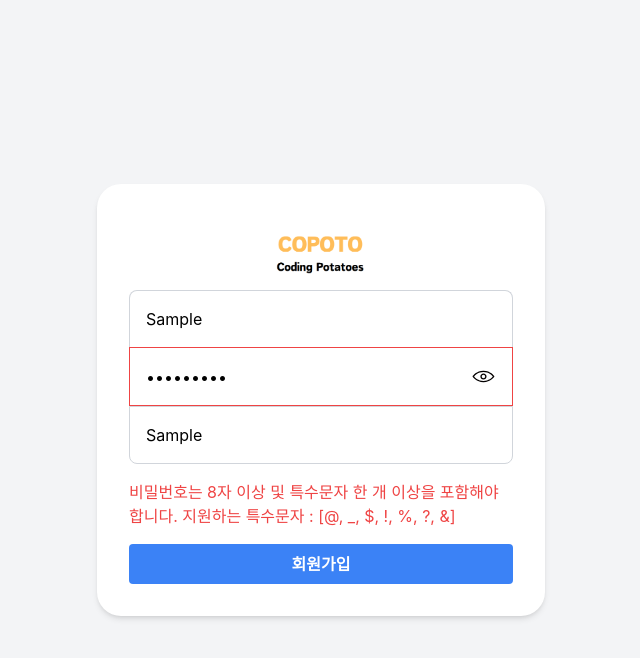
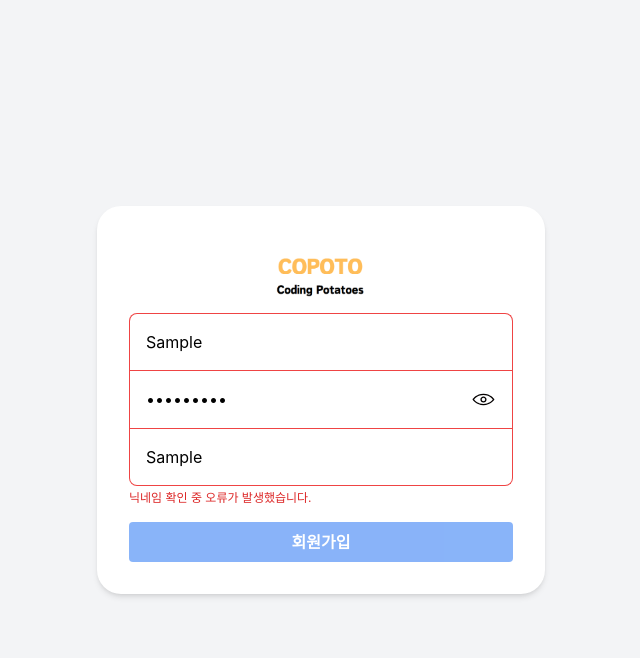
Before and after one commit to MexicoHamburger/Copoto, a React (Create React App) app in the folder frontend/: page /register in a window 1280 px wide. Both pictures are taken after typing "Sample", "Sample123", "Sample" into the empty fields and a click on the button "회원가입". Shown: the top 658 px of the page, without its empty margins (319-959 px from the left). Built offline with nearby package versions, Linux system fonts and the light colour scheme; no server answers.

Commit message:
닉네임부적절 반영

```diff
--- a/frontend/src/pages/RegisterPage.js
+++ b/frontend/src/pages/RegisterPage.js
@@ -1,21 +1,23 @@
 import React, { useState } from "react";
 import axios from 'axios';
 import { useNavigate } from "react-router-dom";
-import CopotoLogo from "../images/copotoLogo.png"
-import eyeIcon from "../images/eye.svg"
+import CopotoLogo from "../images/copotoLogo.png";
+import eyeIcon from "../images/eye.svg";
 
 function RegisterPage() {
   const [username, setUsername] = useState("");
   const [password, setPassword] = useState("");
   const [nickname, setNickname] = useState("");
+
   const [errorMessage, setErrorMessage] = useState("");
+  const [nicknameMsg, setNicknameMsg] = useState("");          // ✅ 닉네임 전용 에러 메시지
   const [formErrors, setFormErrors] = useState({
     username: false,
     password: false,
     nickname: false,
   });
   const [isPasswordVisible, setIsPasswordVisible] = useState(false);
-  const apiRoute = '/api/user'
+  const apiRoute = '/api/user';
 
   const navigate = useNavigate();
 
@@ -25,141 +27,137 @@ function RegisterPage() {
     nickname: nickname
   };
 
-  const gotoLoginPage = () => {
-    navigate('/login');
-  }
+  const gotoLoginPage = () => navigate('/login');
+
   const handleRegister = (e) => {
     e.preventDefault();
 
+    // 기존 폼 에러가 있으면 막기
+    if (Object.values(formErrors).some(Boolean)) return;
+
     axios.post(apiRoute + '/register', postData)
-      .then(response => {
-        gotoLoginPage();
-      })
-      .catch(error => console.log(error))
+      .then(() => gotoLoginPage())
+      .catch((error) => {
+        const code = error?.response?.status;
+        if (code === 403) {
+          // ✅ 서버 닉네임 검증 실패
+          setFormErrors(prev => ({ ...prev, nickname: true }));
+          setNicknameMsg("부적절한 닉네임입니다.");
+        } else if (code === 409) {
+          setFormErrors(prev => ({ ...prev, username: true }));
+          setErrorMessage("이미 존재하는 id입니다.");
+        } else {
+          setErrorMessage("회원가입 요청 중 오류가 발생했습니다.");
+        }
+      });
   };
 
   const handleError = (errorField, errorValue) => {
-    setFormErrors((prev) => ({
-      ...prev,
-      [errorField]: errorValue
-    }))
+    setFormErrors((prev) => ({ ...prev, [errorField]: errorValue }));
   };
 
-  const hasError = () => {
-    if (Object.values(formErrors).some((error) => error))
-      return true;
-    return false;
-  }
+  const hasError = () => Object.values(formErrors).some((error) => error);
+
   /* ID 관련 함수 */
   const verifyID = () => {
     const idRegex = /^[A-Za-z0-9@$!%*?&]{4,}$/;
     if (idRegex.test(username)) {
       axios.post(apiRoute + '/verify/id', { id: username })
-        .then(response => {
+        .then(() => {
           handleError('username', true);
-          setErrorMessage("이미 존재하는 id입니다.")
+          setErrorMessage("이미 존재하는 id입니다.");
         })
-        .catch(error => {
-          if (error.response) {
-            const errorCode = error.response.status;
-            // 이 부분은 좀 api 수정이 필요해보임
-            if (errorCode === 404) {
-              handleError('username', false);
-            } else {
-              handleError('username', true);
-              const errors = {
-                400: "id를 입력하세요.",
-              }
-              setErrorMessage(errors[errorCode]);
-            }
+        .catch((error) => {
+          const code = error?.response?.status;
+          if (code === 404) {
+            handleError('username', false);
+          } else {
+            handleError('username', true);
+            const errors = { 400: "id를 입력하세요." };
+            setErrorMessage(errors[code] || "아이디 확인 중 오류가 발생했습니다.");
           }
-        })
+        });
+    } else {
+      handleError('username', true);
+      setErrorMessage(
+        username === ''
+          ? "아이디를 입력해주세요."
+          : "아이디는 4자 이상 및 영문/숫자/특수문자만 가능합니다."
+      );
     }
-    else {
-      handleError('username', true);
-      if (username === '') {
-        setErrorMessage("아이디를 입력해주세요.")
-      } else {
-        setErrorMessage("아이디는 4자 이상 및 영문/숫자/특수문자만 가능합니다.");
-      }
-    }
-  }
+  };
 
   /* 비밀번호 관련 함수 */
+  const togglePasswordVisible = () => setIsPasswordVisible(!isPasswordVisible);
 
-  const togglePasswordVisible = () => {
-    setIsPasswordVisible(!isPasswordVisible)
-  }
   const verifyPassword = () => {
     const passwordRegex = /^(?=.*[_@$!%?&])[A-Za-z\d_@$!%?&]{8,}$/;
     if (passwordRegex.test(password)) {
       handleError('password', false);
+    } else {
+      handleError('password', true);
+      setErrorMessage("비밀번호는 8자 이상 및 특수문자 한 개 이상을 포함해야 합니다.\n지원하는 특수문자 : [@, _, $, !, %, ?, &]");
     }
-    else {
-      handleError('password', true);
-      setErrorMessage("비밀번호는 8자 이상 및 특수문자 한 개 이상을 포함해야 합니다.\n지원하는 특수문자 : [@, _, $, !, %, ?, &]")
-    }
-  }
+  };
 
   /* 닉네임 관련 함수 */
+  const verifyNickname = () => {
+    // 입력 비어있음 처리
+    if (!nickname.trim()) {
+      handleError('nickname', true);
+      setNicknameMsg("닉네임을 입력하세요.");
+      return;
+    }
 
-  const verifyNickname = () => {
-    axios.post(apiRoute + '/verify/nickname', { nickname: nickname })
-      .then(response => {
+    axios.post(apiRoute + '/verify/nickname', { nickname })
+      .then(() => {
         handleError('nickname', false);
+        setNicknameMsg("");                                // ✅ 통과 시 메시지 제거
       })
-      .catch(error => {
-        if (error.response) {
-          handleError('nickname', true);
-          const errorCode = error.response.status;
+      .catch((error) => {
+        handleError('nickname', true);
+        const code = error?.response?.status;
+        if (code === 409) setNicknameMsg("닉네임이 이미 사용중입니다.");
+        else if (code === 400) setNicknameMsg("닉네임을 입력하세요.");
+        else setNicknameMsg("닉네임 확인 중 오류가 발생했습니다.");
+      });
+  };
 
-          const errors = {
-            400: "닉네임을 입력하세요.",
-            409: "닉네임이 이미 사용중입니다."
-          }
-          setErrorMessage(errors[errorCode]);
-        }
-      })
-  }
   /* 에러메시지 및 에러 UI 관련 함수 */
-
   const verifyErrorMessage = () => {
-    console.log(formErrors)
-    if (formErrors["username"]) {
-      verifyID();
-      console.log('id')
-    } else if (formErrors["password"]) {
-      verifyPassword();
-      console.log('pw')
-    } else if (formErrors["nickname"]) {
-      verifyNickname();
-      console.log('nn')
-    }
-  }
+    if (formErrors["username"]) verifyID();
+    else if (formErrors["password"]) verifyPassword();
+    else if (formErrors["nickname"]) verifyNickname();
+  };
 
   const setErrorUI = (type) => {
-    const username = formErrors["username"]
-    const password = formErrors["password"]
-    const nickname = formErrors["nickname"]
+    const usernameE = formErrors["username"];
+    const passwordE = formErrors["password"];
+    const nicknameE = formErrors["nickname"];
 
     if (type === "username") {
-      if (username && password) return "border-b-0 border-red-500";
-      if (username && !password) return "border-red-500";
-      if (!username) return "border-b-0 border-gray-300"
+      if (usernameE && passwordE) return "border-b-0 border-red-500";
+      if (usernameE && !passwordE) return "border-red-500";
+      if (!usernameE) return "border-b-0 border-gray-300";
     }
+    if (type === "password") {
+      if (passwordE) return "border-red-500";
+      if (!passwordE) return "border-b-0 border-gray-300";
+    }
+    if (type === "nickname") {
+      if (passwordE && nicknameE) return "border-t-0 border-red-500";
+      if (!passwordE && nicknameE) return "border-red-500";
+      if (!nicknameE) return "border-gray-300";
+    }
+    return "border-gray-300";
+  };
 
-    if (type === "password") {
-      if (password) return "border-red-500";
-      if (!password) return "border-b-0 border-gray-300";
-    }
-
-    if (type === "nickname") {
-      if (password && nickname) return "border-t-0 border-red-500";
-      if (!password && nickname) return "border-red-500";
-      if (!nickname) return "border-gray-300"
-    }
-    // Default class, but should not happen
-    return "border-gray-300";
+  // 입력 시 닉네임 에러 메시지 초기화(UX)
+  const onNicknameChange = (e) => {
+    setNickname(e.target.value);
+    setNicknameMsg("");
+    // 사용자가 수정 시작하면 에러 플래그는 잠시 내림(검증은 blur에서)
+    setFormErrors(prev => ({ ...prev, nickname: false }));
   };
 
   return (
@@ -177,50 +175,54 @@ function RegisterPage() {
               value={username}
               placeholder="아이디"
               onChange={(e) => setUsername(e.target.value)}
-              onBlur={() => {
-                verifyID();
-                verifyErrorMessage();
-              }}
+              onBlur={() => { verifyID(); verifyErrorMessage(); }}
               required
             />
+
             <div className={`flex w-full p-4 border ${setErrorUI("password")}`}>
               <input
-                type={`${isPasswordVisible ? "text" : "password"}`}
+                type={isPasswordVisible ? "text" : "password"}
                 id="password"
                 className="flex-grow"
                 value={password}
                 placeholder="비밀번호"
                 onChange={(e) => setPassword(e.target.value)}
-                onBlur={() => {
-                  verifyPassword();
-                  verifyErrorMessage();
-                }}
+                onBlur={() => { verifyPassword(); verifyErrorMessage(); }}
                 required
               />
-              <img src={eyeIcon} alt="eye" className="flex max-w-[25px]" onClick={togglePasswordVisible} ></img>
+              <img
+                src={eyeIcon}
+                alt="eye"
+                className="flex max-w-[25px] cursor-pointer"
+                onClick={togglePasswordVisible}
+              />
             </div>
+
             <input
               type="text"
               id="nickname"
               className={`w-full p-4 border rounded-b-lg ${setErrorUI("nickname")}`}
               value={nickname}
               placeholder="닉네임"
-              onChange={(e) => setNickname(e.target.value)}
-              onBlur={() => {
-                verifyNickname();
-                verifyErrorMessage();
-              }}
+              onChange={onNicknameChange}                     // ✅ 변경
+              onBlur={() => { verifyNickname(); verifyErrorMessage(); }}
               required
             />
+
+            {/* ✅ 닉네임 입력칸 바로 아래에 전용 메시지 표시 */}
+            {nicknameMsg && (
+              <p className="mt-1 text-xs text-red-600">{nicknameMsg}</p>
+            )}
           </div>
-          {hasError() && (
-            <div className="text-red-500 mb-4">
-              {errorMessage}
-            </div>
+
+          {/* 기존 공통 에러(아이디/비번 등) */}
+          {hasError() && !nicknameMsg && (
+            <div className="text-red-500 mb-4 whitespace-pre-line">{errorMessage}</div>
           )}
+
           <button
             type="submit"
-            className="w-full p-2 bg-blue-500 text-white font-bold rounded hover:bg-blue-600"
+            className="w-full p-2 bg-blue-500 text-white font-bold rounded hover:bg-blue-600 disabled:opacity-60"
             disabled={hasError()}
           >
             회원가입
```
